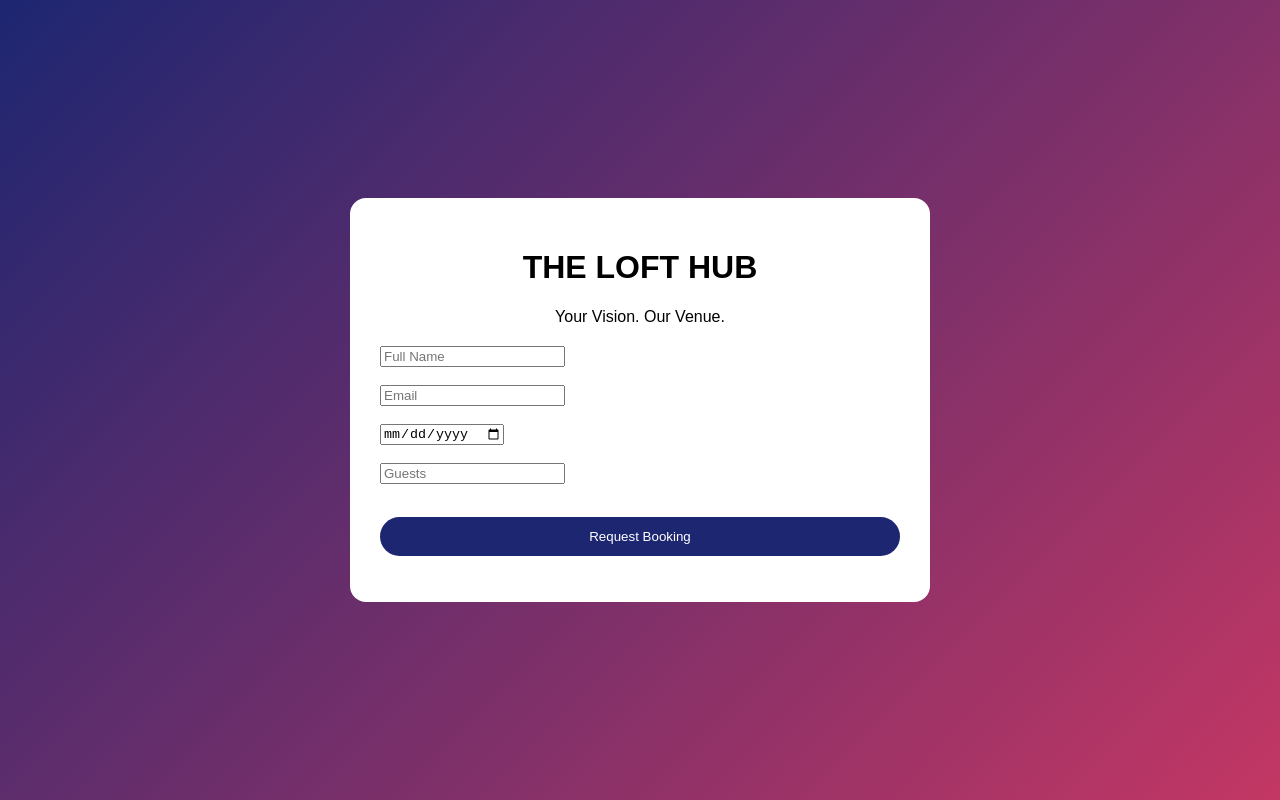
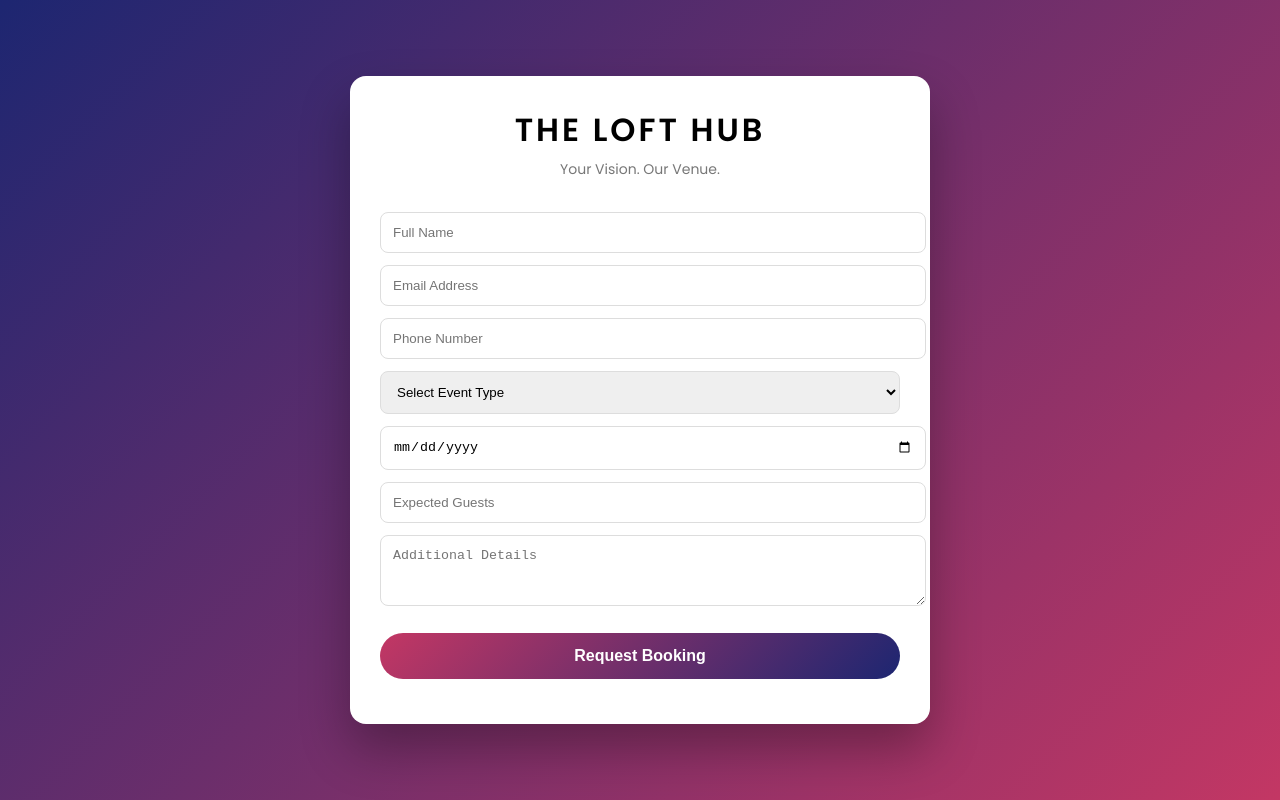
Before and after one commit to Harikrishnan-06/the-loft-, a plain HTML site: page index.html in a window 1280 px wide. Drawn offline with Linux system fonts and the light colour scheme.

Commit message:
Update index.html

```diff
--- a/index.html
+++ b/index.html
@@ -5,8 +5,10 @@
 <title>THE LOFT HUB | Event Booking</title>
 
 <style>
+@import url('https://fonts.googleapis.com/css2?family=Poppins:wght@300;400;600&display=swap');
+
 body{
-  font-family:Arial;
+  font-family:'Poppins',sans-serif;
   background:linear-gradient(135deg,#1d2671,#c33764);
   min-height:100vh;
   display:flex;
@@ -15,22 +17,36 @@ body{
   margin:0;
 }
 .card{
-  background:white;
+  background:#fff;
   width:520px;
   padding:30px;
   border-radius:16px;
+  box-shadow:0 25px 50px rgba(0,0,0,0.3);
 }
 .brand{text-align:center;margin-bottom:20px;}
+.brand h1{margin:0;letter-spacing:3px;}
+.brand p{margin:5px 0;color:#777;font-size:14px;}
+
+input,select,textarea{
+  width:100%;
+  padding:12px;
+  margin-top:12px;
+  border-radius:8px;
+  border:1px solid #ddd;
+}
 button{
   width:100%;
-  margin-top:15px;
-  padding:12px;
+  margin-top:20px;
+  padding:14px;
   border:none;
   border-radius:30px;
-  background:#1d2671;
+  background:linear-gradient(135deg,#c33764,#1d2671);
   color:white;
+  font-size:16px;
+  font-weight:600;
   cursor:pointer;
 }
+.success{text-align:center;color:green;margin-top:15px;}
 </style>
 </head>
 
@@ -41,13 +57,24 @@ button{
     <p>Your Vision. Our Venue.</p>
   </div>
 
-  <input id="name" placeholder="Full Name"><br><br>
-  <input id="email" placeholder="Email"><br><br>
-  <input id="date" type="date"><br><br>
-  <input id="guests" type="number" placeholder="Guests"><br><br>
+  <input id="name" placeholder="Full Name">
+  <input id="email" type="email" placeholder="Email Address">
+  <input id="phone" placeholder="Phone Number">
+
+  <select id="eventType">
+    <option disabled selected>Select Event Type</option>
+    <option>Wedding</option>
+    <option>Corporate Event</option>
+    <option>Private Function</option>
+    <option>Cultural Event</option>
+  </select>
+
+  <input id="date" type="date">
+  <input id="guests" type="number" placeholder="Expected Guests">
+  <textarea id="notes" rows="3" placeholder="Additional Details"></textarea>
 
   <button onclick="submitBooking()">Request Booking</button>
-  <p id="msg"></p>
+  <div class="success" id="msg"></div>
 </div>
 
 <script type="module">
@@ -56,12 +83,12 @@ import { getFirestore, collection, addDoc, serverTimestamp }
 from "https://www.gstatic.com/firebasejs/12.6.0/firebase-firestore.js";
 
 const firebaseConfig = {
-  apiKey: "NEW_API_KEY_HERE",
-  authDomain: "new-project-id.firebaseapp.com",
-  projectId: "new-project-id",
-  storageBucket: "new-project-id.appspot.com",
-  messagingSenderId: "NEW_SENDER_ID",
-  appId: "NEW_APP_ID"
+  apiKey: "AIzaSyBcBnlUHDuUBILRKYG982lZuuDWQIBp_ew",
+  authDomain: "the-loft-hub-7fb9f.firebaseapp.com",
+  projectId: "the-loft-hub-7fb9f",
+  storageBucket: "the-loft-hub-7fb9f.firebasestorage.app",
+  messagingSenderId: "266705224892",
+  appId: "1:266705224892:web:ab3248523bfa7aa888bcb9"
 };
 
 const app = initializeApp(firebaseConfig);
@@ -71,12 +98,16 @@ window.submitBooking = async () => {
   await addDoc(collection(db,"bookings"),{
     name:name.value,
     email:email.value,
+    phone:phone.value,
+    eventType:eventType.value,
     date:date.value,
     guests:guests.value,
+    notes:notes.value,
     status:"Pending",
+    staffNotes:"",
     createdAt:serverTimestamp()
   });
-  msg.innerText="Booking submitted successfully!";
+  msg.innerText="✨ Booking request submitted successfully!";
 };
 </script>
 </body>
```
